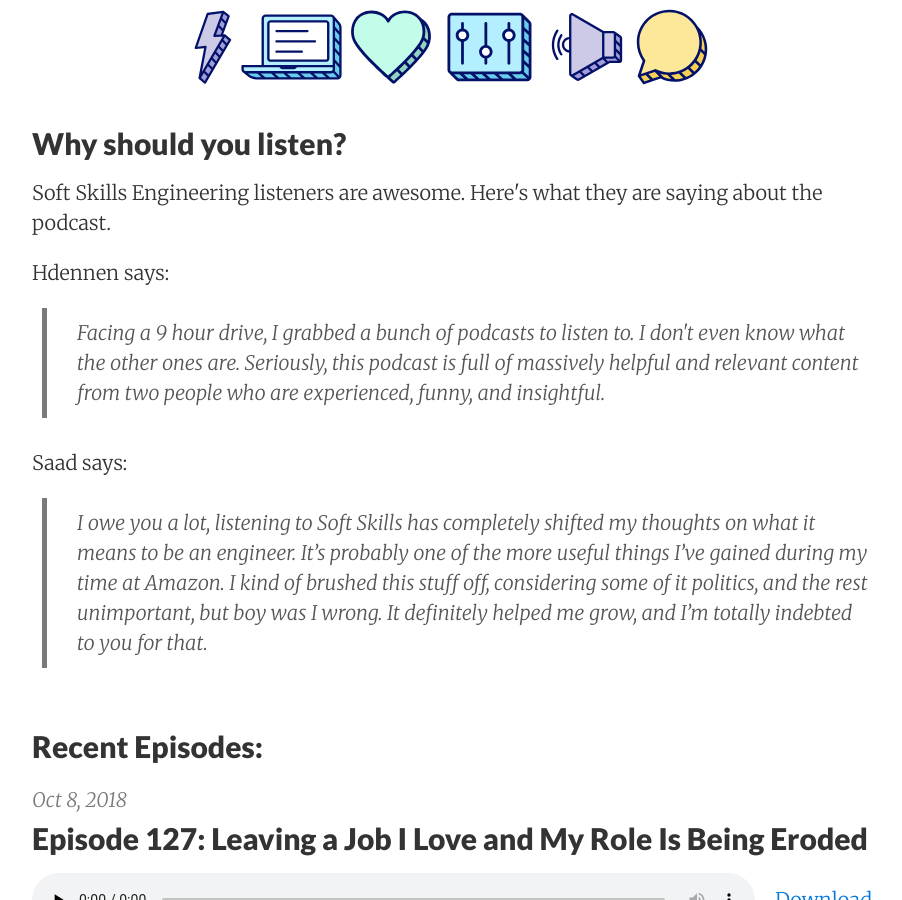
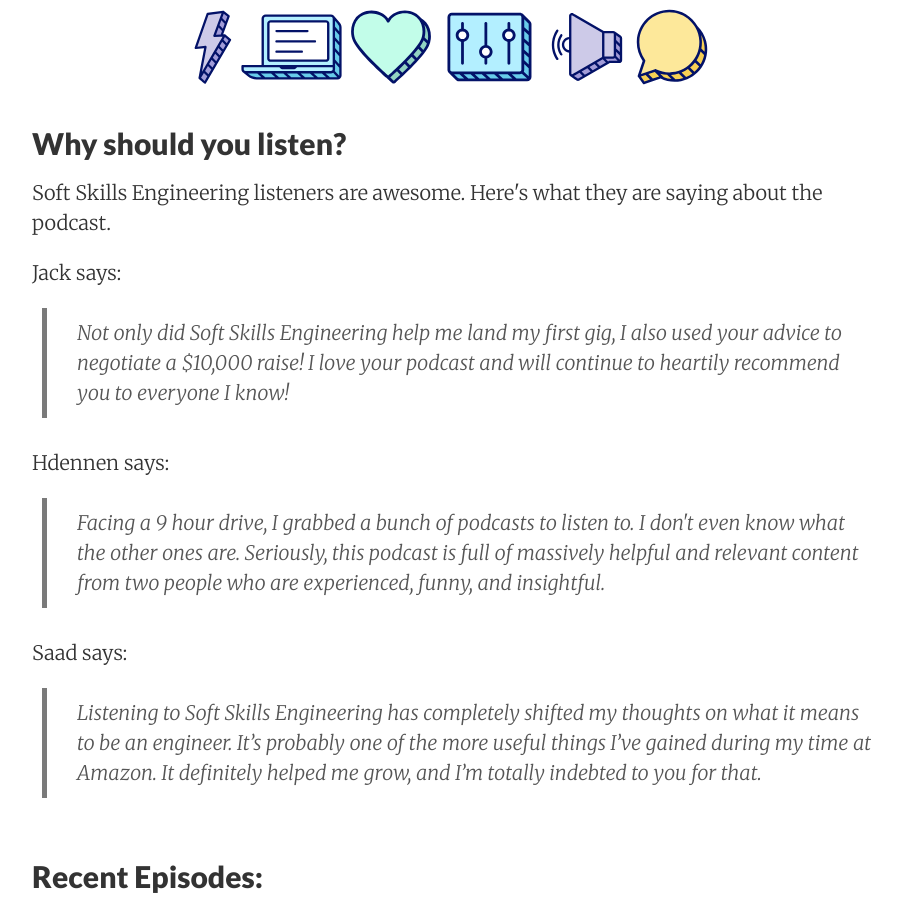
Before and after one commit to soft-skills-engineering/website, a Jekyll site: the page built from index.html, in a window 1280 px wide and 900 px high, scrolled down 723 px. Shown: the whole window, without its empty margins (188-1090 px from the left). Built offline with Jekyll 4.4.1, drawn with Linux system fonts in a browser that asks for light colours; the list of posts is cut into pages by our own code.

Commit message:
Updated testimonials

```diff
--- a/index.html
+++ b/index.html
@@ -45,7 +45,13 @@ layout: default
   <h2>Why should you listen?</h2>
   <p>Soft Skills Engineering listeners are awesome. Here's what they are saying about the podcast.</p>
 
-  <p>Hdennen says:</p>
+  <p>Jack says:</p>
+  <blockquote class="testimonial">
+    Not only did Soft Skills Engineering help me land my first gig, I also used your advice to negotiate a $10,000 raise!
+    I love your podcast and will continue to heartily recommend you to everyone I know!
+  </blockquote>
+
+  <p style="margin-top:30px">Hdennen says:</p>
   <blockquote class="testimonial">
     Facing a 9 hour drive, I grabbed a bunch of podcasts to listen to. I don't even know what the other ones are.
     Seriously, this podcast is full of massively helpful and relevant content from two people who are experienced, funny, and insightful.
@@ -53,9 +59,9 @@ layout: default
 
   <p style="margin-top:30px">Saad says:</p>
   <blockquote class="testimonial">
-    I owe you a lot, listening to Soft Skills has completely shifted my thoughts on what it means to be an engineer.
-    It’s probably one of the more useful things I’ve gained during my time at Amazon. I kind of brushed this stuff off, considering some of it
-    politics, and the rest unimportant, but boy was I wrong. It definitely helped me grow, and I’m totally indebted to you for that.
+    Listening to Soft Skills Engineering has completely shifted my thoughts on what it means to be an engineer.
+    It’s probably one of the more useful things I’ve gained during my time at Amazon.
+    It definitely helped me grow, and I’m totally indebted to you for that.
   </blockquote>
 
   <h2 style="margin-top:3rem">Recent Episodes:</h2>
```
